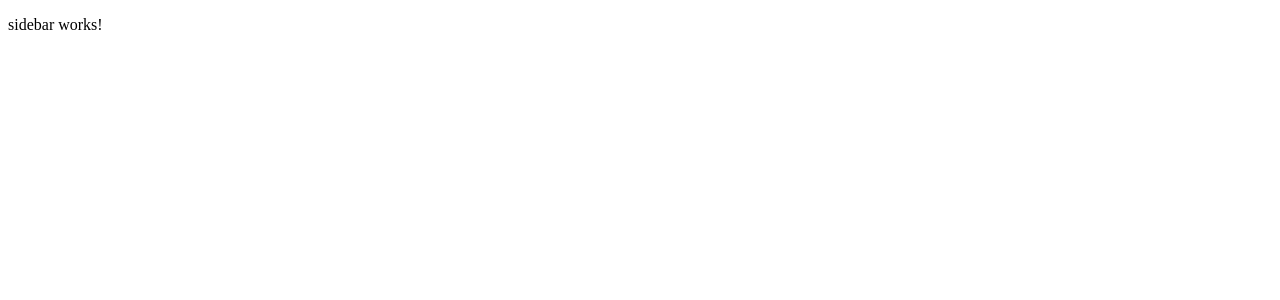
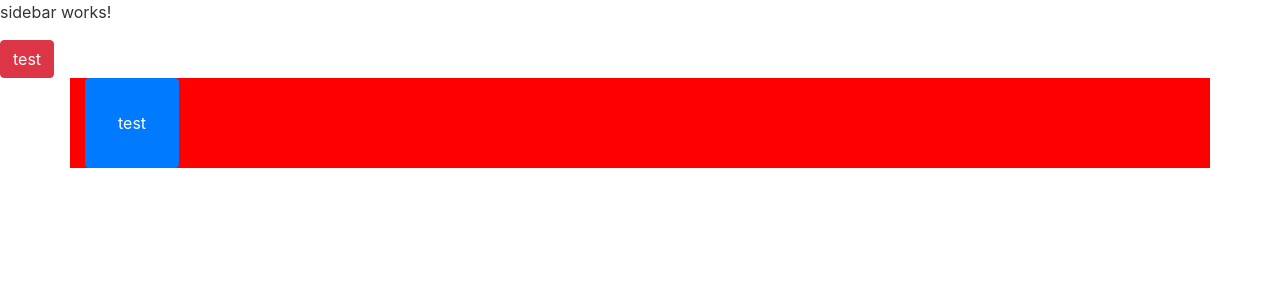
Before and after one commit to MKA1500/Angular-Users-and-Posts-from-REST-API, an Angular app: page / in a window 1280 px wide. Shown: the top 300 px of the page. Built offline with nearby package versions, Linux system fonts and the light colour scheme.

Commit message:
scss and bootstrap 4

```diff
--- a/src/app/app.component.html
+++ b/src/app/app.component.html
@@ -1,5 +1,5 @@
+<app-sidebar></app-sidebar>
 <div class="container">
-  <app-sidebar></app-sidebar>
+  <button class="btn btn-primary">test</button>
+  <router-outlet></router-outlet>
 </div>
-
-<router-outlet></router-outlet>
--- a/src/app/app.component.scss
+++ b/src/app/app.component.scss
@@ -0,0 +1,7 @@
+$red: red;
+.container {
+  background: $red;
+  button {
+    padding: 2rem;
+  }
+}
--- a/src/app/sidebar/sidebar.component.html
+++ b/src/app/sidebar/sidebar.component.html
@@ -1,3 +1,4 @@
 <p>
   sidebar works!
 </p>
+<button class="btn btn-danger">test</button>
--- a/src/app/sidebar/sidebar.component.scss
+++ b/src/app/sidebar/sidebar.component.scss
@@ -0,0 +1,4 @@
+@import "../../variables.scss";
+p {
+  color: $font-dark;
+}
--- a/src/styles.scss
+++ b/src/styles.scss
@@ -1 +1,3 @@
 /* You can add global styles to this file, and also import other style files */
+@import "node_modules/bootstrap/scss/bootstrap";
+$red: red;
--- /dev/null
+++ b/src/variables.scss
@@ -0,0 +1 @@
+$font-dark: #333;
```
Also changed, not shown: angular.json (line endings or trailing spaces).
